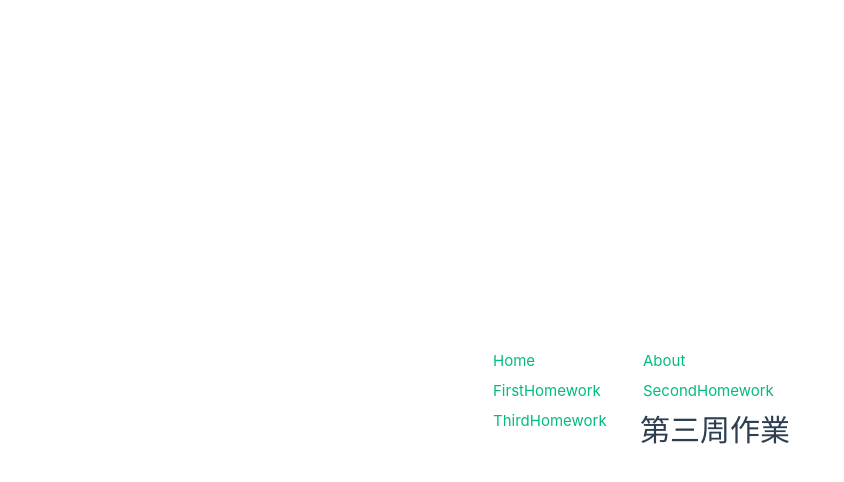
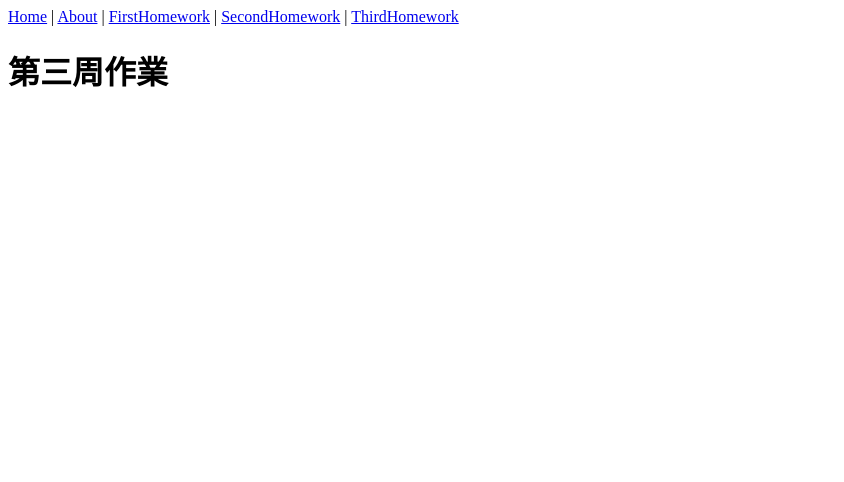
Before and after one commit to Funggggggggg/hexschool, a Vue app in the folder homeWork/vite-project/: page /thirdHomework in a window 1280 px wide. Shown: the top 482 px of the page, without its empty margins (0-844 px from the left). Built offline with nearby package versions, Linux system fonts and the light colour scheme.

Commit message:
變漂亮

```diff
--- a/homeWork/vite-project/src/App.vue
+++ b/homeWork/vite-project/src/App.vue
@@ -3,10 +3,9 @@ import { RouterLink, RouterView } from 'vue-router'
 </script>
 
 <template>
-        <RouterLink to="/">Home</RouterLink>
-        <RouterLink to="/about">About</RouterLink>
-        <RouterLink to="/firstHomework">FirstHomework</RouterLink>
-        <RouterLink to="/secondHomework">SecondHomework</RouterLink>
-        <RouterLink to="/thirdHomework">ThirdHomework</RouterLink>
+  <RouterLink to="/">Home</RouterLink> | <RouterLink to="/about">About</RouterLink> |
+  <RouterLink to="/firstHomework">FirstHomework</RouterLink> |
+  <RouterLink to="/secondHomework">SecondHomework</RouterLink> |
+  <RouterLink to="/thirdHomework">ThirdHomework</RouterLink>
   <RouterView />
 </template>
--- a/homeWork/vite-project/src/main.js
+++ b/homeWork/vite-project/src/main.js
@@ -1,4 +1,4 @@
-import './assets/main.css'
+// import './assets/main.css'
 
 import { createApp } from 'vue'
 import App from './App.vue'
--- a/homeWork/vite-project/src/views/HomeView.vue
+++ b/homeWork/vite-project/src/views/HomeView.vue
@@ -1,9 +1,11 @@
 <script setup>
 import TheWelcome from '../components/TheWelcome.vue'
+// import HelloWorld from '@/components/HelloWorld.vue'
 </script>
 
 <template>
   <main>
     <TheWelcome />
+    <!-- <HelloWorld /> -->
   </main>
 </template>
--- a/homeWork/vite-project/src/views/SecondHomeworkView.vue
+++ b/homeWork/vite-project/src/views/SecondHomeworkView.vue
@@ -87,7 +87,10 @@ const user = ref({
 onMounted(async () => {
   const token = document.cookie.replace(/(?:^|.*;\s*)customtodotoken\s*=\s*([^;]*).*$/i, '$1')
   // console.log(token) => 小步測試
-  const res = await axios
+  const res = await axios.get(`${api}users/checkout`, {})
+  // 「把 cookie 裡的 token 讀出來，放到 Authorization header，呼叫 API /users/checkout 驗證登入，並把伺服器回傳的使用者資料存到 user 裡」
+  // 把 token 放在 Authorization header，是 HTTP 標準設計的身份驗證欄位，安全性比放在 URL 或 Cookie 更高，也方便後端 middleware 統一驗證。這是前後端分離架構的主流做法。
+  // 「放在 Authorization header」就是一個 業界慣例 + 安全考量 + 後端容易驗證 的做法。
 })
 </script>
 
--- a/homeWork/vite-project/src/views/ThirdHomeworkView.vue
+++ b/homeWork/vite-project/src/views/ThirdHomeworkView.vue
@@ -1,3 +1,5 @@
+<script setup></script>
+
 <template>
   <div>
     <h1>第三周作業</h1>
```
